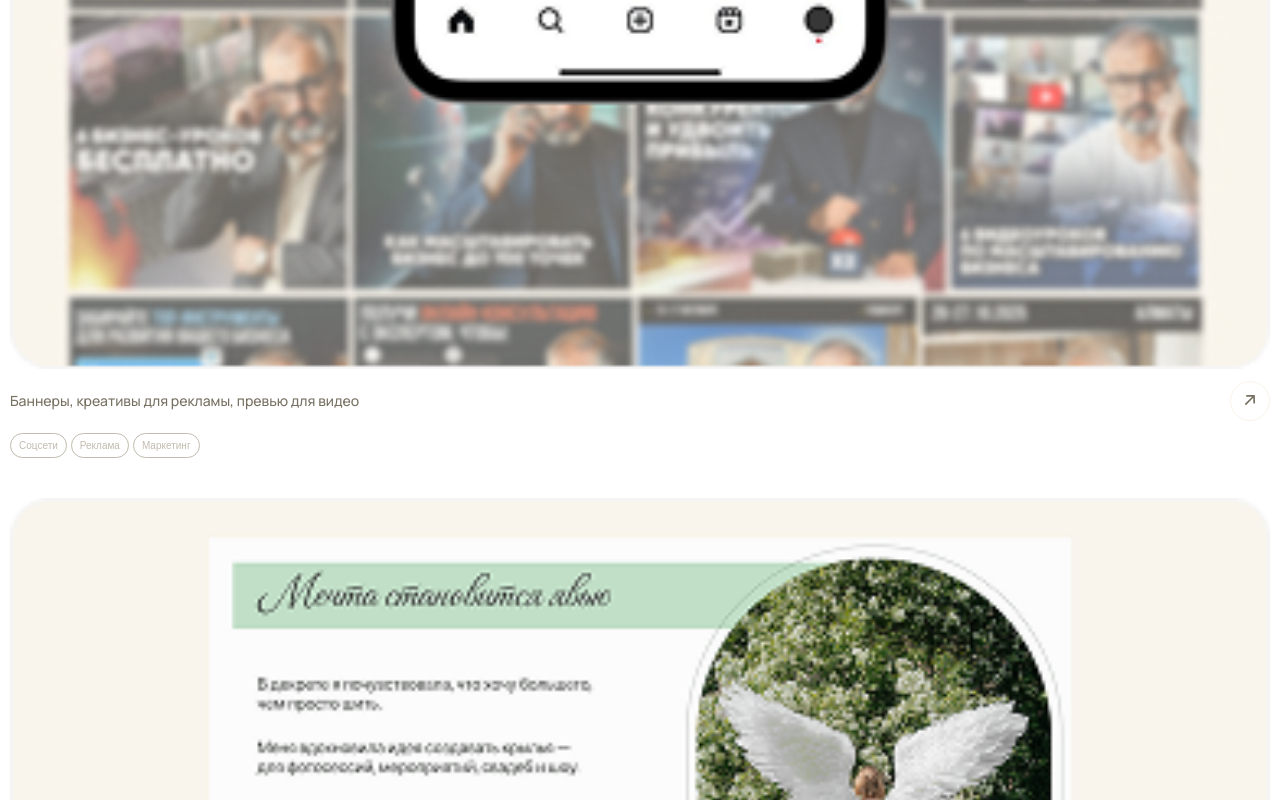
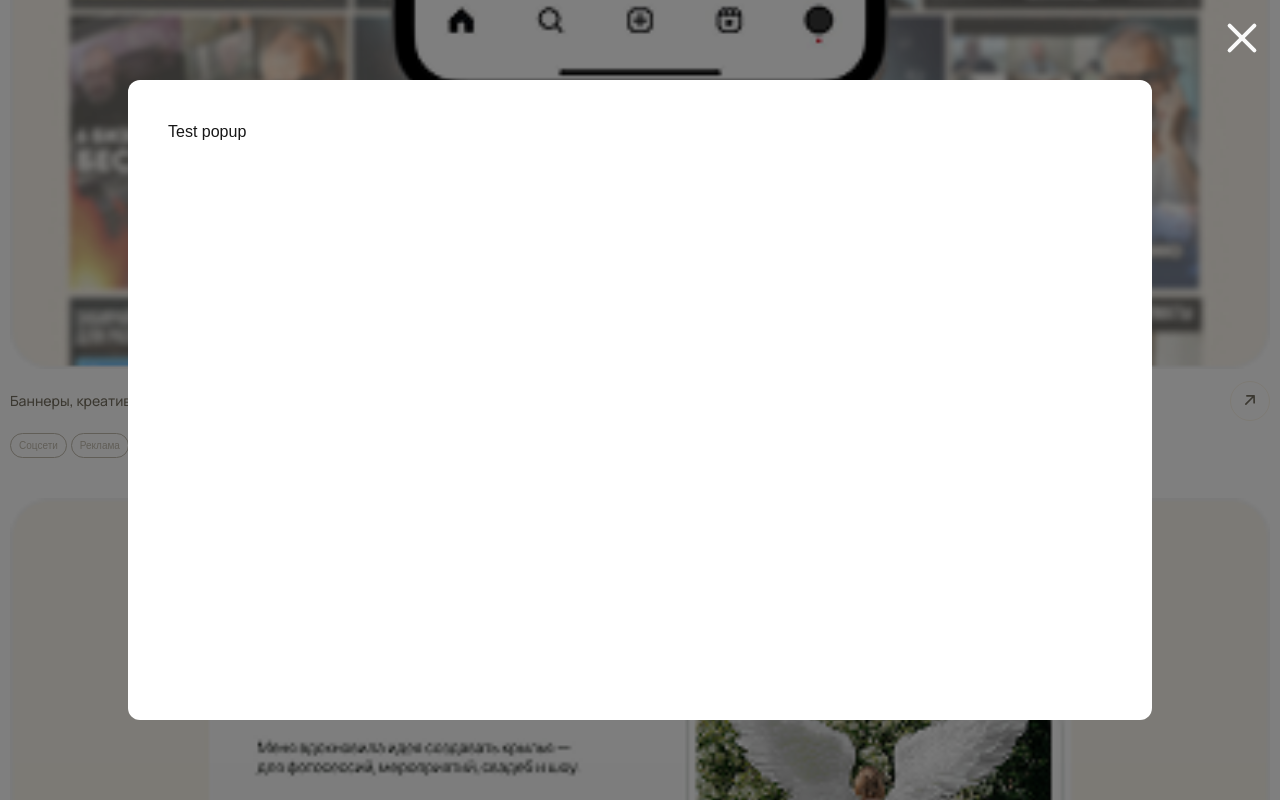
Before and after one commit to vladimirbahmetyev/ekaterina-matveeva-site, a Next.js app: page /graphMaterials in a window 1280 px wide. Both pictures are taken after a click on the link 1250 px from the left and 1846 px from the top of the page. Shown: the part 1446-2246 px from the top of the page. Built offline with nearby package versions, Linux system fonts and the light colour scheme.

Commit message:
Finished popups functions

```diff
--- a/package.json
+++ b/package.json
@@ -9,9 +9,11 @@
     "lint": "eslint"
   },
   "dependencies": {
+    "@types/react-transition-group": "^4.4.12",
     "next": "16.1.2",
     "react": "19.2.3",
     "react-dom": "19.2.3",
+    "react-transition-group": "^4.4.5",
     "swiper": "^12.0.3"
   },
   "devDependencies": {
--- a/src/app/globals.css
+++ b/src/app/globals.css
@@ -50,6 +50,23 @@
     format("truetype");
 }
 
+.popup-enter {
+    opacity: 0;
+}
+.popup-enter-active {
+    opacity: 1;
+    transition: opacity 300ms;
+}
+
+.popup-exit {
+    opacity: 1;
+}
+.popup-exit-active {
+    opacity: 0;
+    transition: opacity 300ms;
+}
+
+
 body {
   background: var(--background);
   color: var(--foreground);
--- a/src/app/graphMaterials/MaterialsPopupProvider.tsx
+++ b/src/app/graphMaterials/MaterialsPopupProvider.tsx
@@ -1,42 +1,54 @@
 "use client";
-import { createContext, useContext, useEffect, useState } from "react";
-import Image from "next/image";
+import { createContext, useCallback, useEffect, useState } from "react";
 
 interface MaterialsPopupProvider {
   children: React.ReactNode;
 }
 
 interface Context {
-  openPopup: (popupId: string) => void;
-  closePopup: (popupId: string) => void;
-  registerPopup: (popupId: string) => void;
-  isOpen: (popupId: string) => boolean;
+  openPopup: (popupId: registeredPopups) => void;
+  closePopup: (popupId: registeredPopups) => void;
+  isOpen: (popupId: registeredPopups) => boolean;
 }
+
+export type registeredPopups =
+  | "alex"
+  | "rent"
+  | "jul"
+  | "massage"
+  | "conference"
+  | "smm"
+  | "commercial"
+  | "speakers"
+  | "languageSchool"
+  | "lips"
+  | "vk";
 
 export const PopupContext = createContext<Context>({
   openPopup: () => {},
   closePopup: () => {},
-  registerPopup: () => {},
   isOpen: () => false,
 });
 
 export function MaterialsPopupProvider({ children }: MaterialsPopupProvider) {
   const [popupState, setPopupState] = useState<Record<string, boolean>>({});
 
-  const openPopup = (popupId: string) => {
-    setPopupState({ ...popupState, [popupId]: true });
-  };
+  const openPopup = useCallback(
+    (popupId: registeredPopups) =>
+      setPopupState((prevState) => ({ ...prevState, [popupId]: true })),
+    [setPopupState],
+  );
 
-  const closePopup = (popupId: string) =>
-    setPopupState({ ...popupState, [popupId]: false });
+  const closePopup = useCallback(
+    (popupId: registeredPopups) =>
+      setPopupState((prevState) => ({ ...prevState, [popupId]: false })),
+    [setPopupState],
+  );
 
-  const registerPopup = (popupId: string) =>
-    setPopupState({ ...popupState, [popupId]: true });
-
-  const isOpen = (popupId: string) => popupState[popupId];
+  const isOpen = (popupId: registeredPopups) => popupState[popupId];
 
   useEffect(() => {
-    if (Object.values(popupState).some((value) => !!value)) {
+    if (Object.values(popupState).some((value) => value)) {
       document.body.style.overflow = "hidden";
     } else {
       document.body.style.overflow = "auto";
@@ -44,37 +56,8 @@ export function MaterialsPopupProvider({ children }: MaterialsPopupProvider) {
   }, [popupState]);
 
   return (
-    <PopupContext value={{ openPopup, closePopup, registerPopup, isOpen }}>
+    <PopupContext value={{ openPopup, closePopup, isOpen }}>
       {children}
     </PopupContext>
   );
 }
-
-export function Popup({
-  children,
-  popupId,
-}: {
-  children: React.ReactNode;
-  popupId: string;
-}) {
-  const { registerPopup, closePopup, isOpen } = useContext(PopupContext);
-  useEffect(() => {
-    registerPopup(popupId);
-  }, []);
-
-  return (
-    isOpen(popupId) && (
-      <div className="absolute h-screen w-screen bg-[#00000080] top-0 left-0 justify-center flex">
-        <Image
-          src="/svg/close.svg"
-          alt="close"
-          onClick={() => closePopup(popupId)}
-          width={60}
-          height={60}
-          className="absolute top-2 right-2 cursor-pointer"
-        />
-        <div className="bg-white w-8/10 p-10">{children}</div>
-      </div>
-    )
-  );
-}
--- /dev/null
+++ b/src/app/graphMaterials/Popup.tsx
@@ -0,0 +1,55 @@
+"use client";
+
+import { useContext, useRef } from "react";
+import { CSSTransition } from "react-transition-group";
+import Image from "next/image";
+import {
+  PopupContext,
+  registeredPopups,
+} from "@/app/graphMaterials/MaterialsPopupProvider";
+
+export function Popup({
+  children,
+  popupId,
+}: {
+  children: React.ReactNode;
+  popupId: registeredPopups;
+}) {
+  const { closePopup, isOpen } = useContext(PopupContext);
+  const handlePopupContentClick = (e: React.MouseEvent<HTMLDivElement>) => {
+    e.stopPropagation();
+  };
+
+  const nodeRef = useRef<HTMLDivElement>(null);
+
+  return (
+    <CSSTransition
+      in={isOpen(popupId)}
+      timeout={300}
+      classNames="popup"
+      unmountOnExit
+      nodeRef={nodeRef}
+    >
+      <div
+        ref={nodeRef}
+        className="content fixed h-screen w-screen bg-[#00000080] top-0 left-0 justify-center flex items-center"
+        onClick={() => closePopup(popupId)}
+      >
+        <Image
+          src="/svg/close.svg"
+          alt="close"
+          onClick={() => closePopup(popupId)}
+          width={60}
+          height={60}
+          className="absolute top-2 right-2 cursor-pointer"
+        />
+        <div
+          className="bg-white w-8/10 p-10 h-8/10 rounded-xl"
+          onClick={handlePopupContentClick}
+        >
+          {children}
+        </div>
+      </div>
+    </CSSTransition>
+  );
+}
--- a/src/app/graphMaterials/page.tsx
+++ b/src/app/graphMaterials/page.tsx
@@ -1,26 +1,17 @@
+"use client";
+
 import { Text } from "@/app/ui/typography/Text";
 import { NavigationButton } from "@/app/ui/buttons/NavigationButton";
 import { OrderButton } from "@/app/ui/buttons/OrderButton";
 import { ProjectCard, ProjectCardProps } from "@/app/ui/card/ProjectCard";
+
 import {
   MaterialsPopupProvider,
-  Popup,
+  registeredPopups,
 } from "@/app/graphMaterials/MaterialsPopupProvider";
+import { Popup } from "@/app/graphMaterials/Popup";
 
-type popupId =
-  | "alex"
-  | "rent"
-  | "jul"
-  | "massage"
-  | "conference"
-  | "smm"
-  | "commercial"
-  | "speakers"
-  | "languageSchool"
-  | "lips"
-  | "vk";
-
-const Material: (ProjectCardProps & { popupId: popupId })[] = [
+const Material: (ProjectCardProps & { popupId: registeredPopups })[] = [
   {
     imgUrl: "/img/graphMaterials/main/presentations_1.png",
     title: "Баннеры, креативы для рекламы, превью для видео",
@@ -109,10 +100,24 @@ export default function GraphMaterials() {
         </div>
 
         {Material.map((project) => (
-          <ProjectCard {...project} key={project.title + project.imgUrl} />
+          <ProjectCard
+            {...project}
+            key={project.title + project.imgUrl}
+            popupId={project.popupId}
+          />
         ))}
       </div>
-      <Popup popupId="test">Test popup</Popup>
+      <Popup popupId="alex">Test popup</Popup>
+      <Popup popupId="rent">Test popup</Popup>
+      <Popup popupId="jul">Test popup</Popup>
+      <Popup popupId="massage">Test popup</Popup>
+      <Popup popupId="commercial">Test popup</Popup>
+      <Popup popupId="conference">Test popup</Popup>
+      <Popup popupId="smm">Test popup</Popup>
+      <Popup popupId="speakers">Test popup</Popup>
+      <Popup popupId="languageSchool">Test popup</Popup>
+      <Popup popupId="lips">Test popup</Popup>
+      <Popup popupId="vk">Test popup</Popup>
     </MaterialsPopupProvider>
   );
 }
--- a/src/app/ui/card/ProjectCard.tsx
+++ b/src/app/ui/card/ProjectCard.tsx
@@ -1,13 +1,18 @@
-import { FC } from "react";
+import { FC, useContext } from "react";
 import Image from "next/image";
 import { Text } from "@/app/ui/typography/Text";
 import { project } from "@/app/hooks/useProjectMeta";
+import {
+  PopupContext,
+  registeredPopups,
+} from "@/app/graphMaterials/MaterialsPopupProvider";
 
 export interface ProjectCardProps {
   imgUrl: string;
   title: string;
   link?: `/projects/${project}` | "/graphMaterials";
   tags: string[];
+  popupId: registeredPopups;
 }
 
 export const ProjectCard: FC<ProjectCardProps> = ({
@@ -15,9 +20,14 @@ export const ProjectCard: FC<ProjectCardProps> = ({
   tags,
   link,
   title = "",
+  popupId,
 }) => {
+  const { openPopup } = useContext(PopupContext);
   return (
-    <div className="flex flex-col w-full gap-2 mb-10">
+    <div
+      className="flex flex-col w-full gap-2 mb-10"
+      onClick={popupId ? () => openPopup(popupId) : () => {}}
+    >
       {imgUrl && (
         <Image
           src={imgUrl}
```
Also changed, not shown: 1 other file (tests, documents, lock files or other folders).
